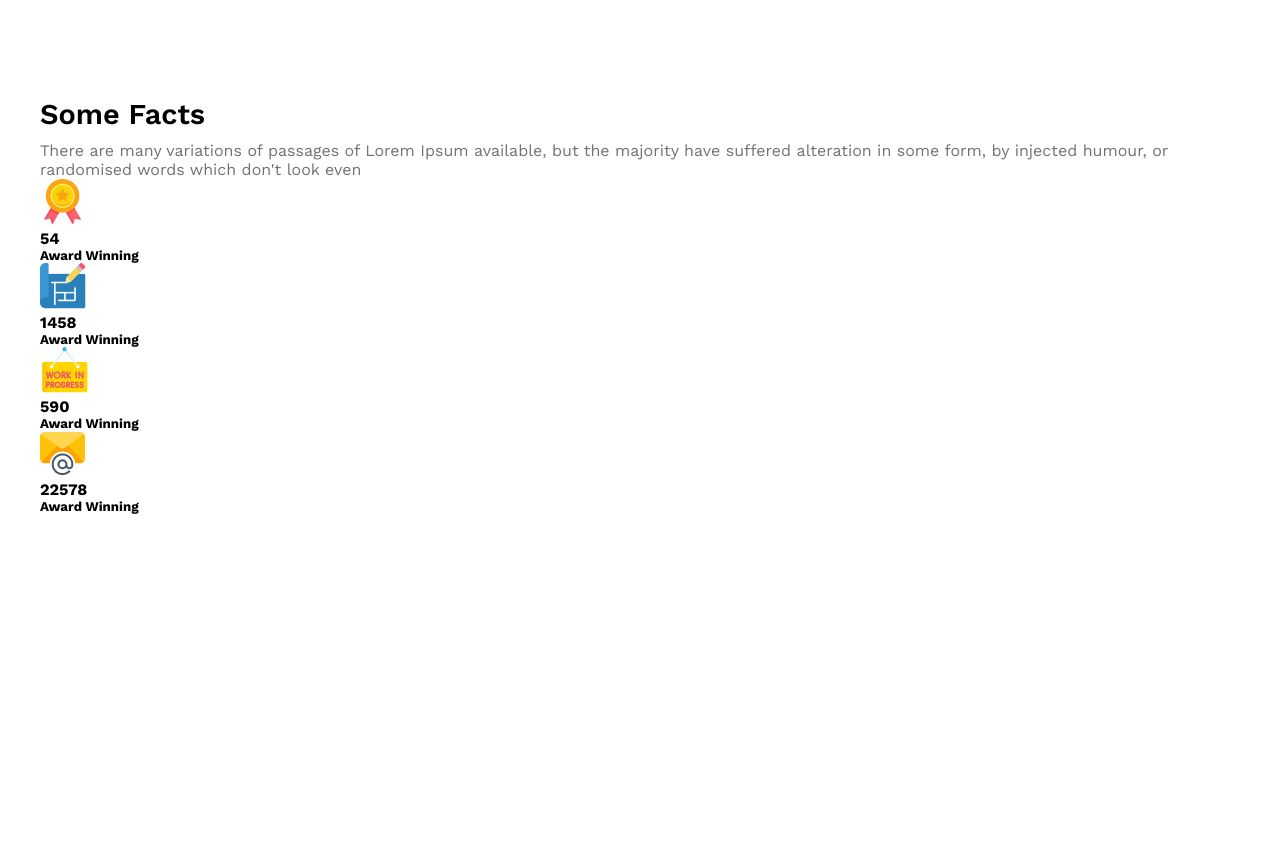
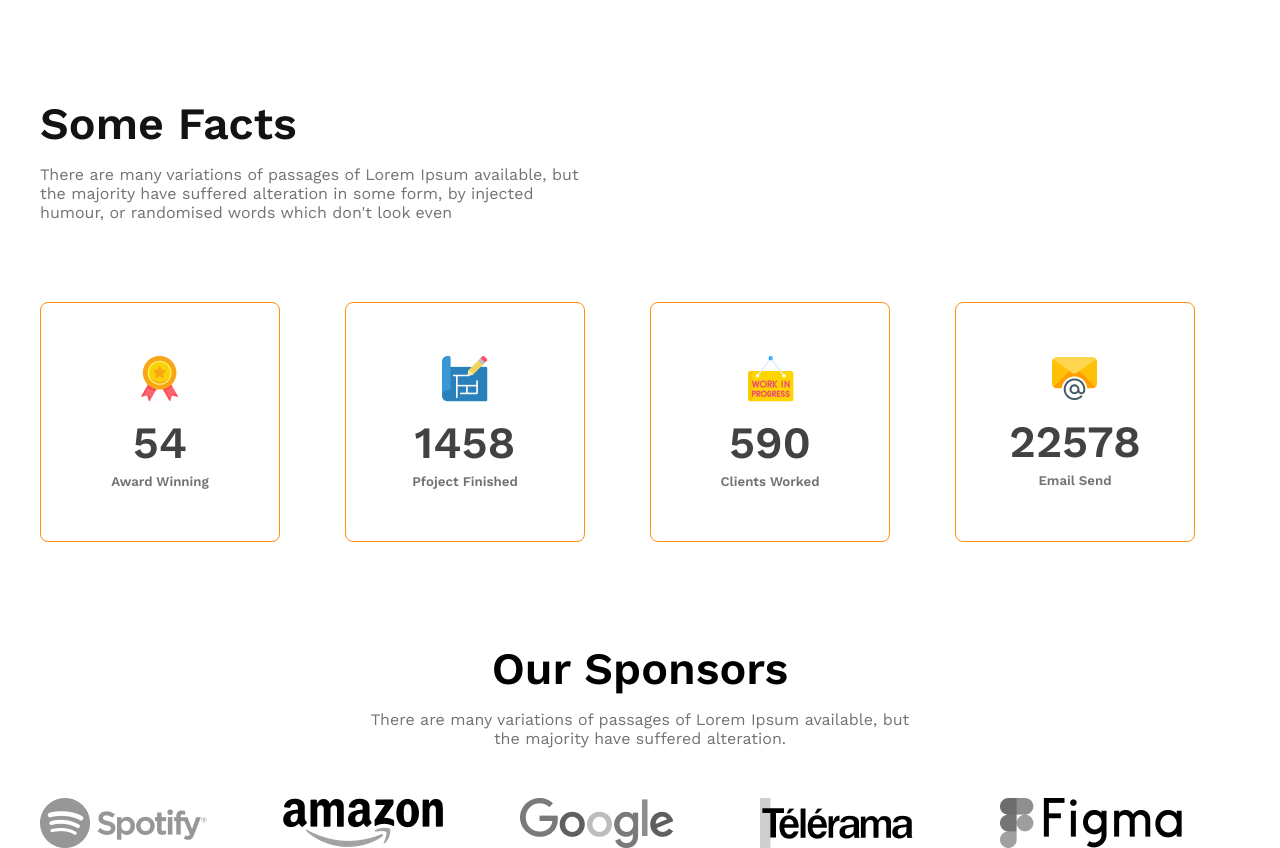
Before and after one commit to farhansadiktanam/g3-architects, a plain HTML site: page index.html in a window 1280 px wide. Shown: the part 1854-2702 px from the top of the page. Before the commit the page ends 2368 px from the top, so only its background shows below. Drawn offline with nearby package versions, Linux system fonts and the light colour scheme.

Commit message:
added sponsores section and also responsive

```diff
--- a/index.html
+++ b/index.html
@@ -70,43 +70,71 @@
 
       <!-- Some facts -->
       <section class="some-facts">
-        <h2 class="section-title">Some Facts</h2>
+        <div class="fact-description">
+          <h2 class="section-title text-dark">Some Facts</h2>
           <p class="text-light-grey">
             There are many variations of passages of Lorem Ipsum available, but
             the majority have suffered alteration in some form, by injected
             humour, or randomised words which don't look even
           </p>
+        </div>
         <div class="facts-container">
-          <div class="fact">
+          <div class="fact-card display-flex">
+            <div>
               <img src="images/icons/ribon.png" alt="Ribon" class="fact-icon" />
-            <h4 class="fact-number">54</h4>
-            <h5 class="fact-name">Award Winning</h5>
+              <h4 class="fact-number text-grey">54</h4>
+              <h5 class="fact-name text-light-grey">Award Winning</h5>
+            </div>
           </div>
 
-          <div class="fact">
+          <div class="fact-card display-flex">
+            <div>
               <img
                 src="images/icons/projects.png"
                 alt="Project"
                 class="fact-icon"
               />
-            <h4 class="fact-number">1458</h4>
-            <h5 class="fact-name">Award Winning</h5>
+              <h4 class="fact-number text-grey">1458</h4>
+              <h5 class="fact-name text-light-grey">Pfoject Finished</h5>
+            </div>
           </div>
 
-          <div class="fact">
+          <div class="fact-card display-flex">
+            <div>
               <img
                 src="images/icons/customers.png"
                 alt="Customer"
                 class="fact-icon"
               />
-            <h4 class="fact-number">590</h4>
-            <h5 class="fact-name">Award Winning</h5>
+              <h4 class="fact-number text-grey">590</h4>
+              <h5 class="fact-name text-light-grey">Clients Worked</h5>
+            </div>
           </div>
 
-          <div class="fact">
+          <div class="fact-card display-flex">
+            <div>
               <img src="images/icons/email.png" alt="Email" class="fact-icon" />
-            <h4 class="fact-number">22578</h4>
-            <h5 class="fact-name">Award Winning</h5>
+              <h4 class="fact-number text-grey">22578</h4>
+              <h5 class="fact-name text-light-grey">Email Send</h5>
+            </div>
+          </div>
+        </div>
+      </section>
+
+      <section class="sponsors">
+        <div class="sponsor-info">
+          <h3 class="section-title">Our Sponsors</h3>
+          <p class="text-light-grey">
+            There are many variations of passages of Lorem Ipsum available, but
+            the majority have suffered alteration.
+          </p>
+          </div>
+          <div class="sponsore-company">
+            <img src="images/sponsors/spotify.png" alt="" />
+            <img src="images/sponsors/amazon.png" alt="" />
+            <img src="images/sponsors/google.png" alt="" />
+            <img src="images/sponsors/telerama.png" alt="" />
+            <img src="images/sponsors/figma.png" alt="" />
           </div>
       </div>
       </section>
--- a/styles/architects.css
+++ b/styles/architects.css
@@ -58,9 +58,9 @@
 }
 
 .section-title {
-  font-size: 1.8rem;
+  font-size: 2.8rem;
   font-weight: 600;
-  margin-bottom: 10px;
+  margin-bottom: 15px;
 }
 
 /* ###----- Header style -----## */
@@ -133,16 +133,59 @@
   max-width: 540px;
 }
 
-.section-title {
-  font-size: 1.8rem;
-  font-weight: 600;
-  margin-bottom: 10px;
-}
-
 .features-description {
   font-size: 1rem;
   line-height: 1.5;
   margin-bottom: 15px;
+}
+
+/* Some facts  style */
+.facts-container {
+  display: grid;
+  grid-template-columns: repeat(4, 1fr);
+  gap: 20px;
+  text-align: center;
+}
+
+.fact-description {
+  max-width: 540px;
+  margin-bottom: 80px;
+}
+
+.fact-card {
+  border: 1px solid #ff900e;
+  width: 240px;
+  border-radius: 8px;
+  height: 240px;
+  justify-content: center;
+  align-items: center;
+}
+
+.fact-number {
+  font-size: 2.8rem;
+  font-weight: 600;
+  margin: 10px 0 5px 0;
+}
+
+.fact-name {
+  font: 1.8rem;
+  font-weight: 600;
+}
+
+/* Sponsor style */
+.sponsor-info {
+  max-width: 540px;
+  text-align: center;
+  margin: 50px auto;
+}
+
+.sponsore-company {
+  display: grid;
+  grid-template-columns: repeat(5, 1fr);
+}
+
+.sponsore-company img {
+  filter: grayscale(100%);
 }
 
 /* Media query  */
@@ -152,9 +195,17 @@
   .teams {
     flex-direction: column;
   }
-  .team-img-container {
+  .team-img-container,
+  .facts-container,
+  .sponsore-company {
     grid-template-columns: repeat(1, 1fr);
     margin-bottom: 20px;
+  }
+
+  .facts-container,
+  .sponsore-company {
+    justify-items: center;
+    gap: 25px;
   }
 }
 
@@ -166,6 +217,15 @@
   .team-img-container {
     margin-bottom: 30px;
   }
+  .sponsore-company,
+  .facts-container {
+    grid-template-columns: repeat(2, 1fr);
+    justify-items: center;
+    gap: 30px;
+  }
+  .fact-description {
+    justify-items: center;
+  }
 }
 
 /* Footer style */
```
Lines whose indentation alone changed are shown as unchanged.
